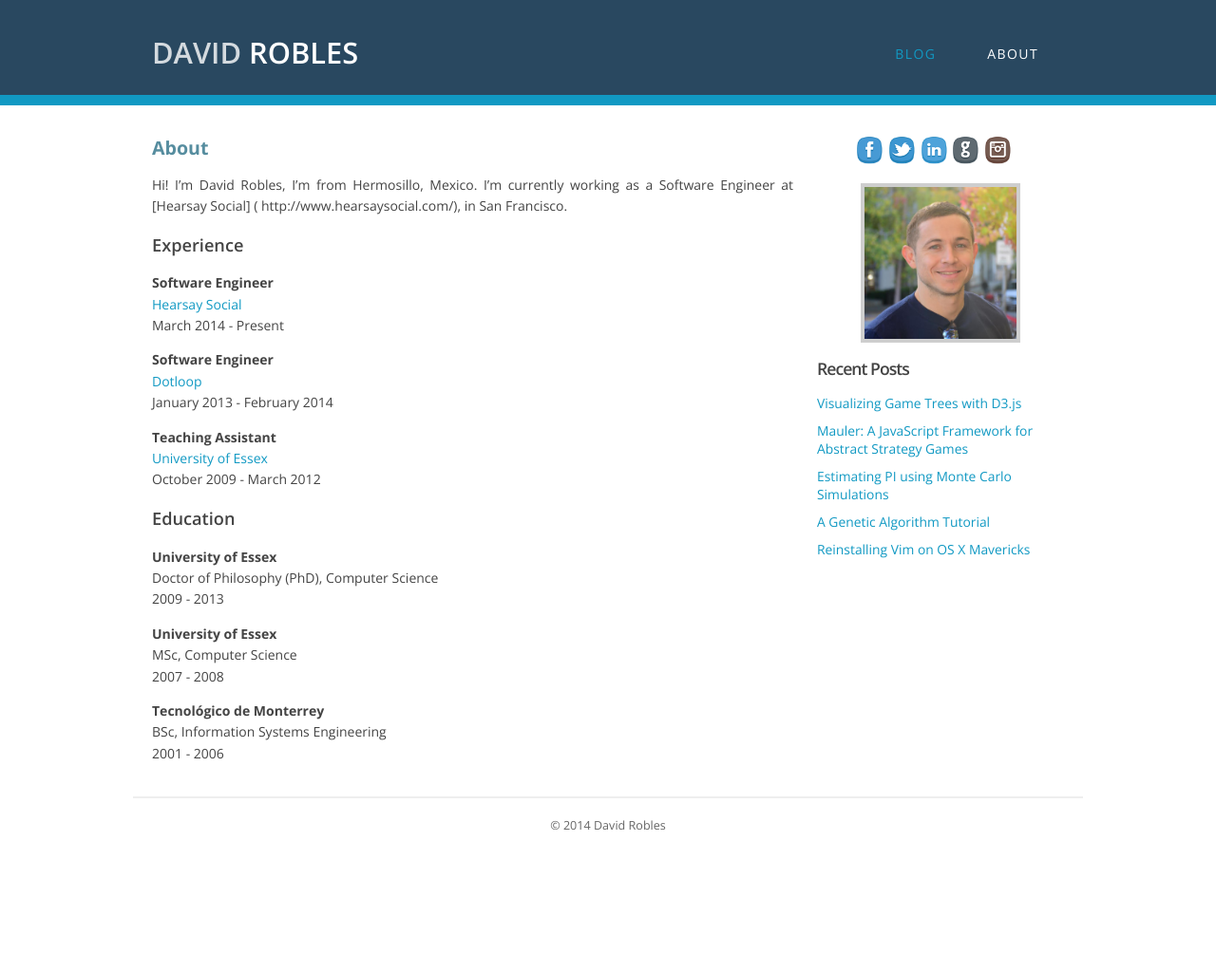
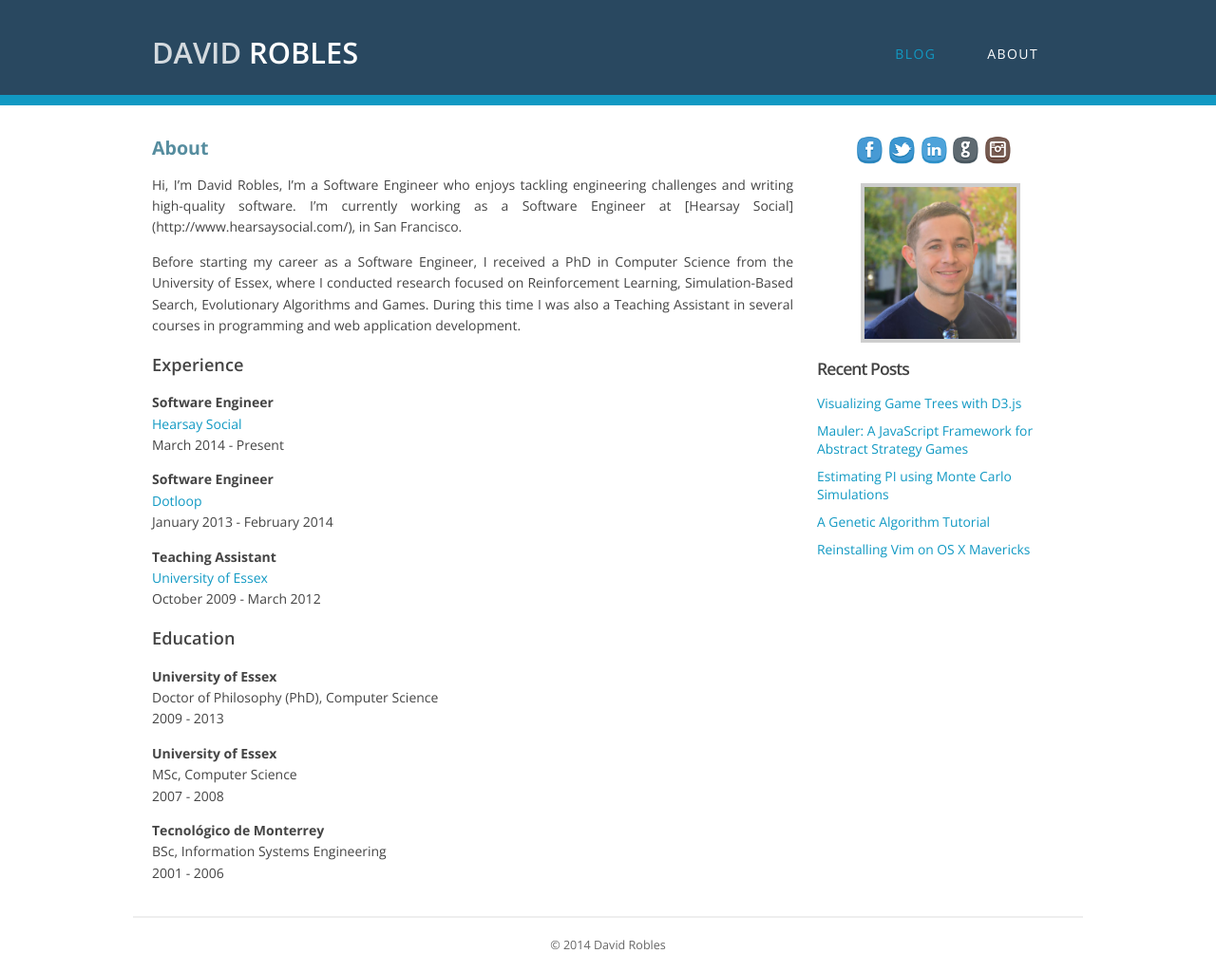
Before and after one commit to davidrobles/davidrobles.github.io, a Jekyll site: the page built from about/index.md, in a window 1280 px wide. Shown: the whole page at 95% size. Built offline with Jekyll 4.4.1, drawn with Linux system fonts in a browser that asks for light colours; Markdown is read by kramdown in place of the engine named in the settings; before the commit the page ends 900 px from its top, so only the background shows below that.

Commit message:
Update 'About'

```diff
--- a/about/index.md
+++ b/about/index.md
@@ -6,8 +6,14 @@ date:   2014-12-14 18:38:00
 
 # About
 
-Hi! I'm David Robles, I'm from Hermosillo, Mexico. I'm currently working as a Software Engineer at [Hearsay Social] (
-http://www.hearsaysocial.com/), in San Francisco.
+Hi, I'm David Robles, I'm a Software Engineer who enjoys tackling engineering challenges and writing high-quality
+software. I'm currently working as a Software Engineer at [Hearsay Social] (http://www.hearsaysocial.com/), in San
+Francisco.
+
+Before starting my career as a Software Engineer, I received a PhD in Computer Science from the University of Essex,
+where I conducted research focused on Reinforcement Learning, Simulation-Based Search, Evolutionary Algorithms and
+Games. During this time I was also a Teaching Assistant in several courses in programming and web application
+development.
 
 ## Experience
 
```
